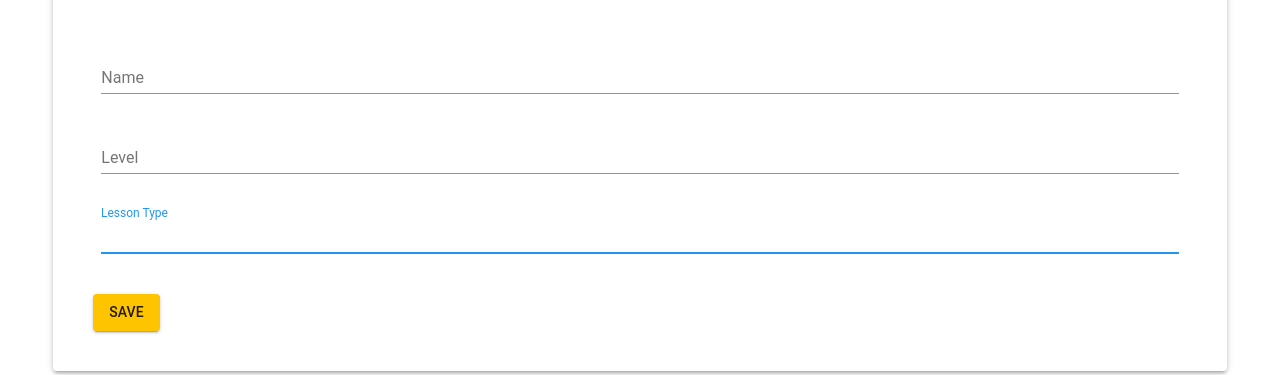
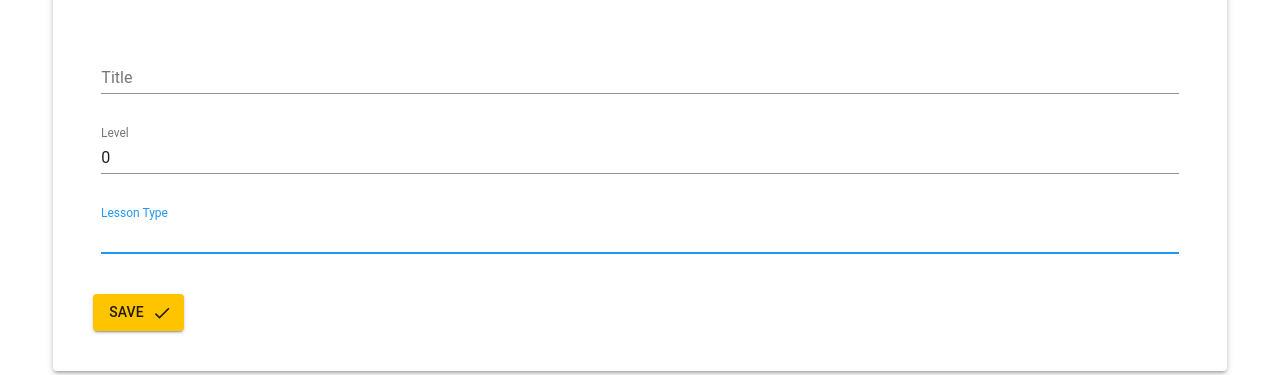
Before and after one commit to eoanodea/iadty4-rp-admin, a React (Create React App) app: page /create/module in a window 1280 px wide. Shown: the part 202-577 px from the top of the page. Built offline with nearby package versions, Linux system fonts and the light colour scheme; no server answers.

Commit message:
Added Module List, Create Module and appropiate error handling

```diff
--- a/src/components/module/ModuleItem.tsx
+++ b/src/components/module/ModuleItem.tsx
@@ -53,6 +53,7 @@ const styles = ({ palette, spacing }: Theme) =>
     },
     fixedHeightCard: {
       height: 200,
+      margin: `${spacing(4)}px auto`,
     },
     avatar: {
       background: palette.secondary.main,
@@ -199,15 +200,6 @@ const ModuleItem = ({
                     }
                   )}
                 </List>
-              </React.Fragment>
-            ) : (
-              <Typography variant="body2">
-                {module.lessons.length} Lesson
-                {module.lessons.length > 1 ? "s" : ""}
-              </Typography>
-            )}
-          </CardContent>
-        </ModuleActionArea>
                 <DeleteModule
                   open={openDeleteDialog}
                   module={module}
@@ -223,6 +215,15 @@ const ModuleItem = ({
                 >
                   <Add />
                 </Fab>
+              </React.Fragment>
+            ) : (
+              <Typography variant="body2">
+                {module.lessons.length} Lesson
+                {module.lessons.length > 1 ? "s" : ""}
+              </Typography>
+            )}
+          </CardContent>
+        </ModuleActionArea>
       </Card>
     </Zoom>
   );
--- a/src/pages/module/CreateModule.tsx
+++ b/src/pages/module/CreateModule.tsx
@@ -1,4 +1,4 @@
-import React, { useState, useEffect, useCallback } from "react";
+import React, { useState } from "react";
 import {
   Button,
   Card,
@@ -9,19 +9,13 @@ import {
   withStyles,
   CardActions,
   CircularProgress,
+  Typography,
 } from "@material-ui/core";
-// import Autocomplete from "@material-ui/lab/Autocomplete";
+
 import { ArrowBack, Check } from "@material-ui/icons";
 
 import { Link } from "react-router-dom";
 
-// import { create } from "../../api/api-module";
-// import { list } from "../../api/api-categories";
-
-import Loading from "../../components/global/Loading";
-import EmptyState from "../../components/global/EmptyState";
-
-// import auth from "../../helpers/auth-helper";
 import { gql, useMutation } from "@apollo/client";
 
 type IProps = {
@@ -42,25 +36,25 @@ const styles = ({ spacing }: any) =>
     },
   });
 
-interface Module {
-  title: String;
-  type: String;
-  level: number;
-}
+// interface Module {
+//   title: String;
+//   type: String;
+//   level: number;
+// }
 
-const typeDefs = gql`
-  extend type Module {
-    title: String!
-    type: String!
-    level: Float!
-  }
+// const typeDefs = gql`
+//   extend type Module {
+//     title: String!
+//     type: String!
+//     level: Float!
+//   }
 
-  extend type ModuleValidator {
-    title: String!
-    level: Float!
-    type: String!
-  }
-`;
+//   extend type ModuleValidator {
+//     title: String!
+//     level: Float!
+//     type: String!
+//   }
+// `;
 
 const ADD_MODULE = gql`
   mutation AddModule($input: ModuleValidator!) {
@@ -77,17 +71,53 @@ const ADD_MODULE = gql`
  * @param {Theme} classes - classes passed from Material UI Theme
  */
 const CreateModule = ({ history, classes }: IProps) => {
-  const [name, setName] = useState("");
-  const [level, setLevel] = useState("");
+  const [title, setTitle] = useState("");
+  const [level, setLevel] = useState(0);
   const [type, setType] = useState("");
 
-  const [nameError, setNameError] = useState("");
+  const [titleError, setTitleError] = useState("");
   const [levelError, setLevelError] = useState("");
   const [typeError, setTypeError] = useState("");
 
-  const [addModule, { data }] = useMutation(ADD_MODULE);
+  const [serverError, setServerError] = useState("");
 
-  const submit = () => {};
+  const [addModule, { loading }] = useMutation(ADD_MODULE);
+
+  const handleValidation = () => {
+    let isValid = false;
+    if (title.length < 3) {
+      setTitleError("Title must be at least 3 characters");
+    } else {
+      isValid = true;
+      setTitleError("");
+    }
+
+    return isValid;
+  };
+
+  const submit = () => {
+    if (handleValidation()) {
+      setServerError("");
+
+      addModule({
+        variables: {
+          input: {
+            title,
+            level,
+            type,
+          },
+        },
+      })
+        .then((res: any) => {
+          console.log("result!", res);
+          history.push(`/module/${res.data.addModule.id}`);
+        })
+        .catch((e) => {
+          console.log("error", e);
+          setServerError(e.toString());
+        });
+    }
+  };
 
   /**
    * Render JSX
@@ -102,32 +132,38 @@ const CreateModule = ({ history, classes }: IProps) => {
 
         <CardContent>
           <TextField
-            name="name"
-            label="Name"
+            title="title"
+            label="Title"
             autoFocus={true}
             margin="normal"
-            value={name}
-            onChange={(e) => setName(e.target.value)}
+            value={title}
+            onChange={(e) => setTitle(e.target.value)}
             onKeyDown={(e) => e.key === "Enter" && submit()}
-            error={nameError !== ""}
-            helperText={nameError}
+            error={titleError !== ""}
+            helperText={titleError}
           />
 
           <TextField
-            name="level"
+            title="level"
             label="Level"
             autoFocus={true}
             margin="normal"
             type="number"
+            InputProps={{
+              inputProps: {
+                min: 0,
+                max: 12,
+              },
+            }}
             value={level}
-            onChange={(e) => setLevel(e.target.value)}
+            onChange={(e) => setLevel(parseInt(e.target.value))}
             onKeyDown={(e) => e.key === "Enter" && submit()}
             error={levelError !== ""}
             helperText={levelError}
           />
 
           <TextField
-            name="type"
+            title="type"
             label="Lesson Type"
             autoFocus={true}
             margin="normal"
@@ -137,14 +173,18 @@ const CreateModule = ({ history, classes }: IProps) => {
             error={typeError !== ""}
             helperText={typeError}
           />
+
+          <Typography variant="caption" color="error">
+            {serverError}
+          </Typography>
         </CardContent>
         <CardActions>
           <Button
             color="secondary"
             variant="contained"
             onClick={submit}
-            // disabled={loading}
-            // endIcon={loading ? <CircularProgress size={18} /> : <Check />}
+            disabled={loading}
+            endIcon={loading ? <CircularProgress size={18} /> : <Check />}
           >
             Save
           </Button>
--- a/src/pages/module/Module.tsx
+++ b/src/pages/module/Module.tsx
@@ -61,7 +61,7 @@ const Article = ({ history, match }: IProps) => {
   console.log(id);
 
   // const { loading, error, data } = useQuery(GET_MODULE, { id: id });
-  const { loading, error, data } = useQuery(GET_MODULE);
+  const { loading, error, data } = useQuery(GET_MODULE, { variables: { id } });
 
   const [displayActions, setDisplayActions] = React.useState(true);
 
```
Lines whose indentation alone changed are shown as unchanged.
